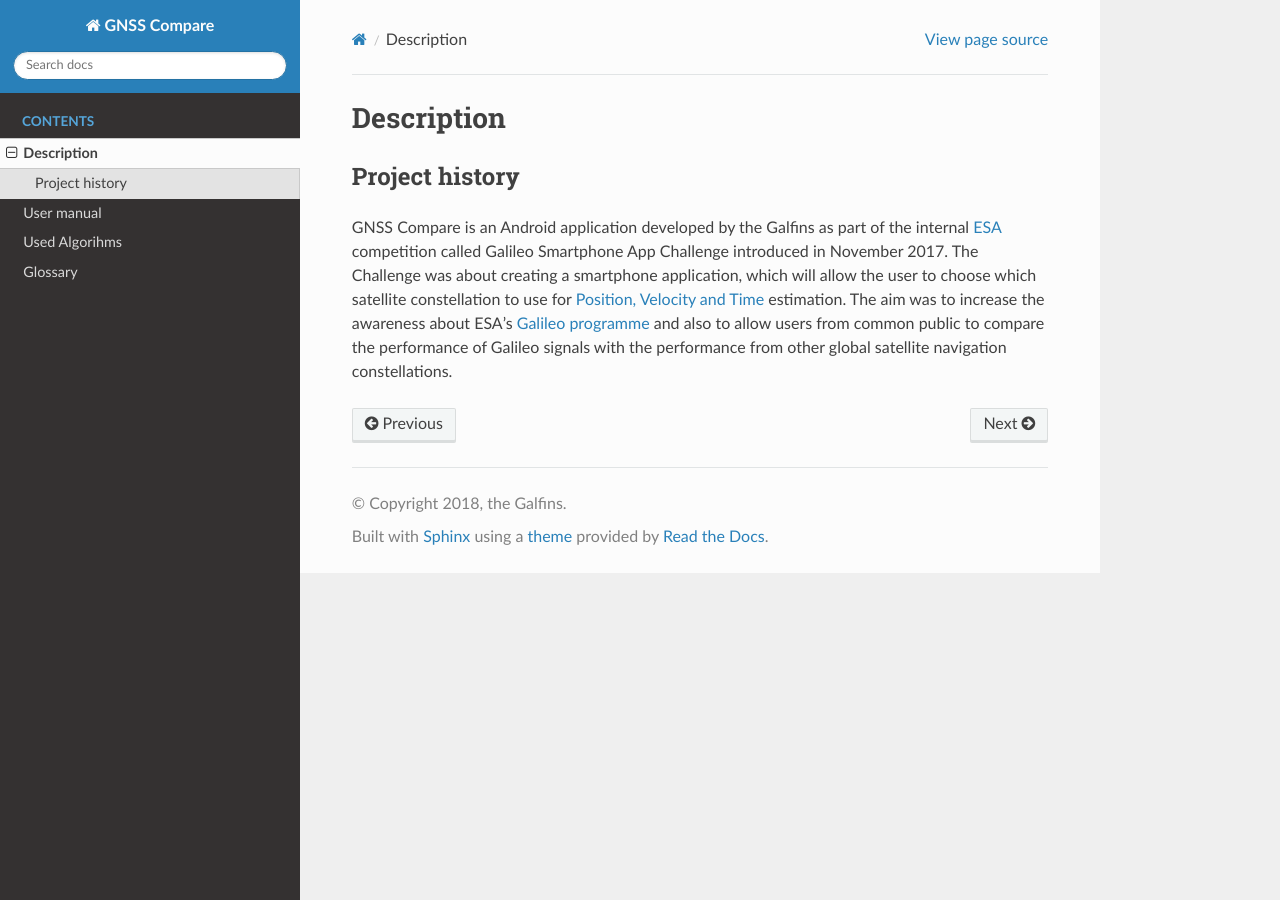
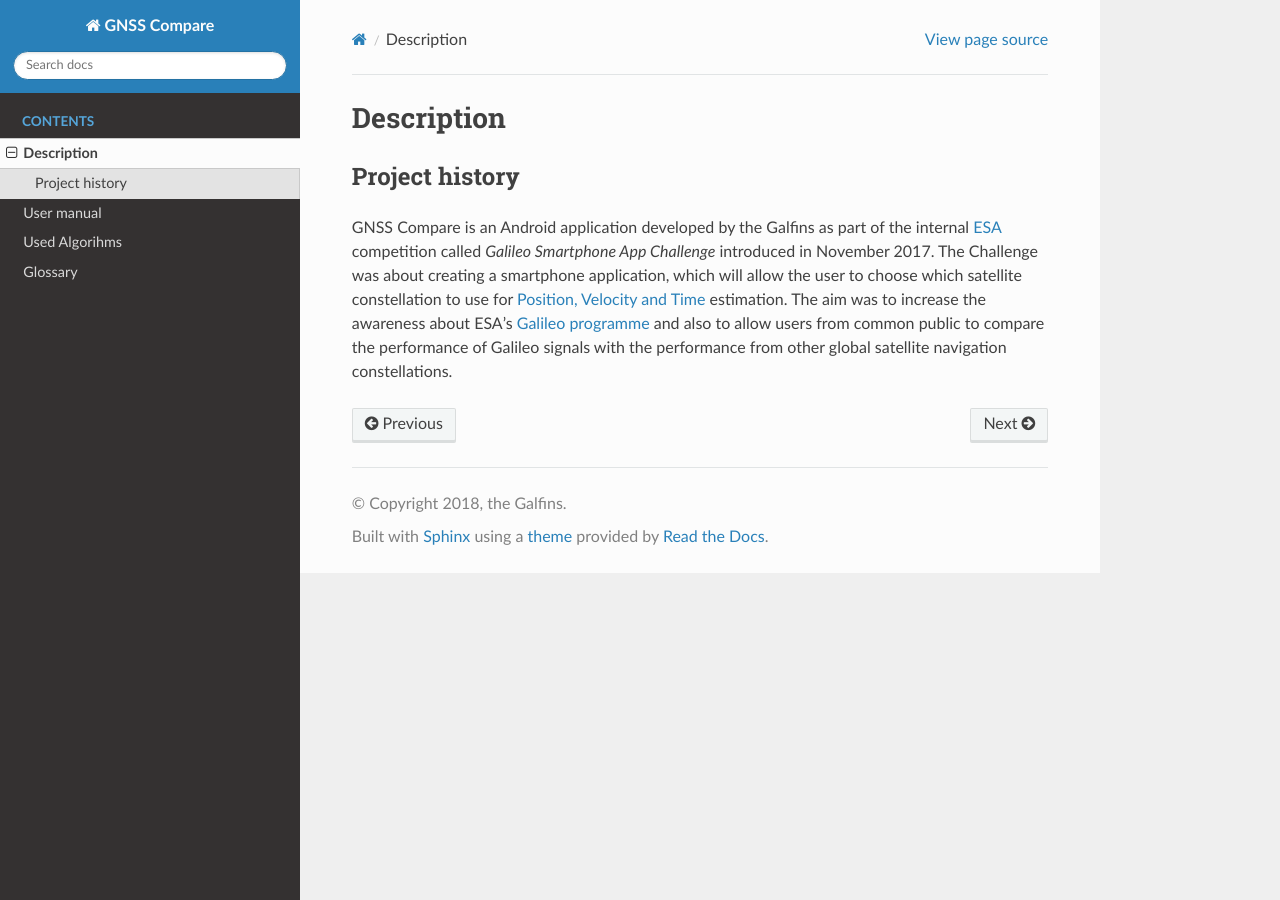
Before and after one commit to TheGalfins/GNSS_Compare, a Sphinx documentation site: the page built from docs/description.rst, in a window 1280 px wide. Built offline with Sphinx 7.4.7 and the Read the Docs theme 2.0.0, drawn with Linux system fonts in a browser that asks for light colours; part of the change alters nothing that is shown.

```diff
--- a/docs/description.rst
+++ b/docs/description.rst
@@ -7,8 +7,9 @@ Description
 Project history
 ===============
 
-GNSS Compare is an Android application developed by the Galfins as part of the internal ESA_ competition called Galileo Smartphone App Challenge introduced in November 2017. The Challenge was about creating a smartphone application, which will allow the user to choose which satellite constellation to use for :ref:`Position, Velocity and Time` estimation. The aim was to increase the awareness about ESA's `Galileo programme`_ and also to allow users from common public to compare the performance of Galileo signals with the performance from other global satellite navigation constellations.
+GNSS Compare is an Android application developed by the Galfins as part of the internal ESA_ competition called `Galileo Smartphone App Challenge` introduced in November 2017. The Challenge was about creating a smartphone application, which will allow the user to choose which satellite constellation to use for :ref:`Position, Velocity and Time` estimation. The aim was to increase the awareness about ESA's `Galileo programme`_ and also to allow users from common public to compare the performance of Galileo signals with the performance from other global satellite navigation constellations.
 
 
 .. _ESA: http://esa.int
 .. _`Galileo programme`: https://www.esa.int/Our_Activities/Navigation/Galileo/What_is_Galileo
+.. _`Galileo Smartphone App Challenge`: http://www.esa.int/Our_Activities/Navigation/ESA_trainees_compete_in_inaugural_Galileo_app_contest
```
